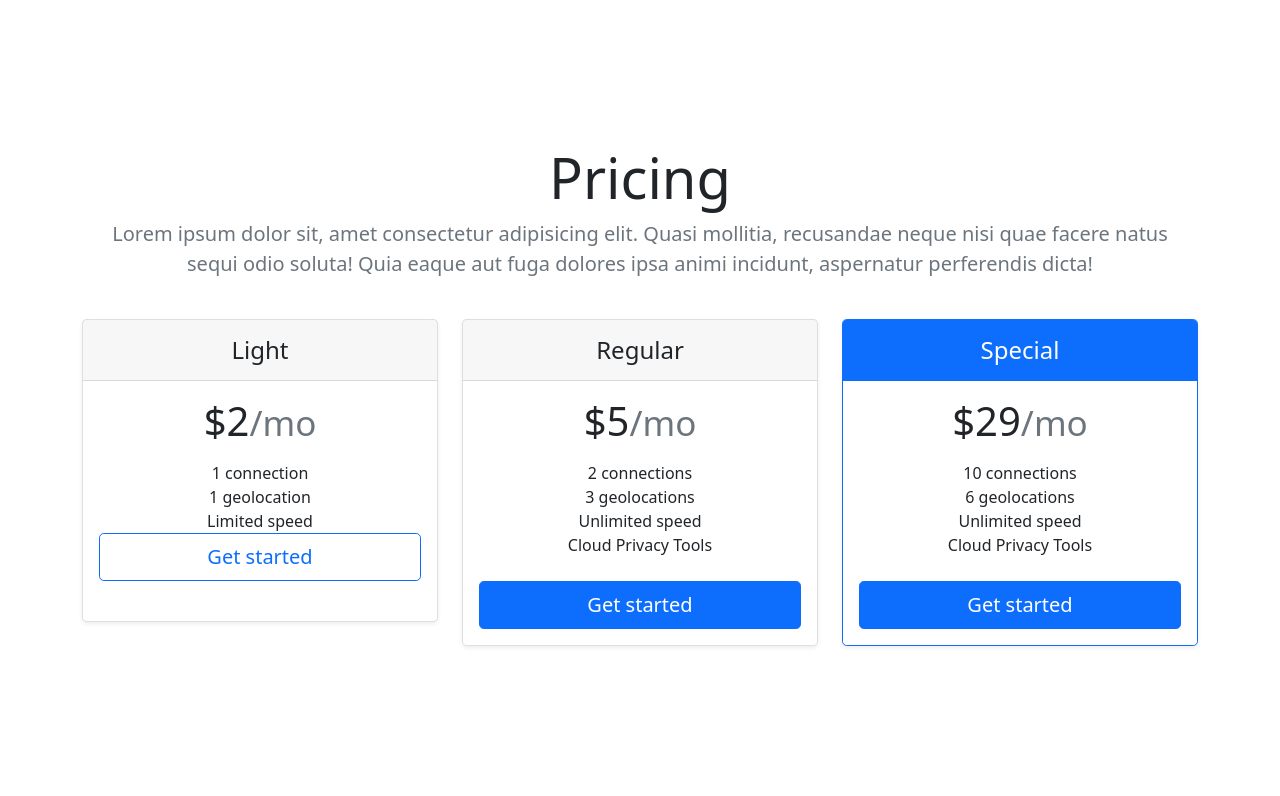
After one commit to Shiva-lines/toucan-store, a Django app: template shop/templates/home.html in a window 1280 px wide. The commit adds this page. Shown: the part 801-1597 px from the top of the page. Run offline with Django 4.2, Linux system fonts and the light colour scheme; the template is opened without the code that fills it, so the values that code supplies are empty.

Commit message:
edited home page and css styles

```diff
--- a/shop/static/shop/css/styles.css
+++ b/shop/static/shop/css/styles.css
@@ -0,0 +1,59 @@
+.home-1 {
+    background:
+        linear-gradient(
+          rgba(0, 0, 0, 0.7),
+          rgba(0, 0, 0, 0.7)
+        ),
+        url('https://wallpapersmug.com/download/5120x2880/99db0a/vietnam-city-buildings-night.jpg');
+
+    height: 100vh;
+    display: flex;
+    justify-content: center;
+    align-items: center;
+    color: white;
+
+    background-attachment: fixed;
+    background-position: center;
+    background-repeat: no-repeat;
+    background-size: cover;
+}
+
+.home-2 {
+    height: 100vh;
+    display: flex;
+    justify-content: center;
+    align-items: center;
+}
+
+.account {
+    background:
+        linear-gradient(
+          rgba(0, 0, 0, 0.7),
+          rgba(0, 0, 0, 0.7)
+        ),
+        url('images/home1.jpg');
+
+    background-attachment: fixed;
+    background-position: center;
+    background-repeat: no-repeat;
+    background-size: cover;
+}
+
+.footer {
+    background:
+        linear-gradient(
+          rgba(0, 0, 0, 0.7),
+          rgba(0, 0, 0, 0.7)
+        ),
+        url('https://wallpapersmug.com/download/5120x2880/99db0a/vietnam-city-buildings-night.jpg');
+
+    height: 20vh;
+    background-attachment: fixed;
+    background-position: center;
+    background-repeat: no-repeat;
+    background-size: cover;
+    color: gray;
+    display: flex;
+    justify-content: center;
+    align-items: center;
+}
--- a/shop/templates/base.html
+++ b/shop/templates/base.html
@@ -1,12 +1,61 @@
+{% load static %}
+
 <!DOCTYPE html>
 <html>
-    <head>
-        <meta charset="utf-8">
+  <head>
+    <link rel="stylesheet" href="{% static 'shop/css/styles.css' %}">
+
+    <!-- Required meta tags  for Bootstrap -->
+    <meta charset="utf-8">
     <meta name="viewport" content="width=device-width, initial-scale=1">
-    <title>Bootstrap demo</title>
-    <link href="https://cdn.jsdelivr.net/npm/bootstrap@5.3.0-alpha1/dist/css/bootstrap.min.css" rel="stylesheet" integrity="sha384-GLhlTQ8iRABdZLl6O3oVMWSktQOp6b7In1Zl3/Jr59b6EGGoI1aFkw7cmDA6j6gD" crossorigin="anonymous">
-    <script src="https://cdn.jsdelivr.net/npm/bootstrap@5.3.0-alpha1/dist/js/bootstrap.bundle.min.js" integrity="sha384-w76AqPfDkMBDXo30jS1Sgez6pr3x5MlQ1ZAGC+nuZB+EYdgRZgiwxhTBTkF7CXvN" crossorigin="anonymous"></script>
-    </head>
-    <body>
+
+    <!-- Bootstrap CSS -->
+    <link href="https://cdn.jsdelivr.net/npm/bootstrap@5.0.2/dist/css/bootstrap.min.css" rel="stylesheet" integrity="sha384-EVSTQN3/azprG1Anm3QDgpJLIm9Nao0Yz1ztcQTwFspd3yD65VohhpuuCOmLASjC" crossorigin="anonymous">
+  </head>
+  <body>
+      <html>
+        <script src="https://cdn.jsdelivr.net/npm/bootstrap@5.0.2/dist/js/bootstrap.bundle.min.js" integrity="sha384-MrcW6ZMFYlzcLA8Nl+NtUVF0sA7MsXsP1UyJoMp4YLEuNSfAP+JcXn/tWtIaxVXM" crossorigin="anonymous"></script>
+
+
+        {% block content %}
+        {% endblock %}
+
+        <div class="footer">
+          <h3>ToucanStore</h3>
+        </div>
+
+        <!-- Header fixed -->
+        <header class="header">
+          <nav class="navbar navbar-expand-sm fixed-top navbar-dark bg-dark">
+            <div class="container-fluid">
+              <a class="navbar-brand" href="#">ToucanStore</a>
+              <button class="navbar-toggler" type="button" data-bs-toggle="collapse" data-bs-target="#navbarNav" aria-controls="navbarNav" aria-expanded="false" aria-label="Toggle navigation">
+                <span class="navbar-toggler-icon"></span>
+              </button>
+              <div class="collapse navbar-collapse" id="navbarNav">
+                <ul class="navbar-nav">
+                  <li class="nav-item">
+                    <a class="nav-link active" aria-current="page" href="#">Home</a>
+                  </li>
+                  <li class="nav-item">
+                    <a class="nav-link disabled" href="#" tabindex="-1" aria-disabled="true">Privacy Tools</a>
+                  </li>
+                  <li class="nav-item">
+                    <a class="nav-link" href="#">FAQ</a>
+                  </li>
+                  <li class="nav-item">
+                    <a class="nav-link" href="#">Blog</a>
+                  </li>
+                </ul>
+                <div class="navbar-nav">
+                  <a class="nav-link" href="#">Account</a>
+                </div>
+              </div>
+            </div>
+          </nav>
+        </header>
+
+        <!-- Content -->
     </body>
+  </html>
 </html>
--- /dev/null
+++ b/shop/templates/home.html
@@ -0,0 +1,69 @@
+{% extends 'base.html' %}
+
+{% block content %}
+<main>
+  <div class="home-1">
+      <h1><strong>ToucanVPN</strong>: Secure. Simple. Convenient.</h1>
+    </div>
+  </div>
+  <div class="home-2">
+    <div class="container-sm">
+      <div class="pricing-header p-3 pb-md-4 mx-auto text-center mt-3">
+        <h1 class="display-4 fw-normal">Pricing</h1>
+        <p class="fs-5 text-muted">Lorem ipsum dolor sit, amet consectetur adipisicing elit. Quasi mollitia, recusandae neque nisi quae facere natus sequi odio soluta! Quia eaque aut fuga dolores ipsa animi incidunt, aspernatur perferendis dicta!</p>
+      </div>
+
+      <div class="row row-cols-1 row-cols-md-3 mb-3 text-center">
+        <div class="col">
+          <div class="card mb-4 rounded-3 shadow-sm">
+            <div class="card-header py-3">
+              <h4 class="my-0 fw-normal">Light</h4>
+            </div>
+            <div class="card-body">
+              <h1 class="card-title pricing-card-title">$2<small class="text-muted fw-light">/mo</small></h1>
+              <ul class="list-unstyled mt-3 mb-4">
+                <li>1 connection</li>
+                <li>1 geolocation</li>
+                <li>Limited speed</li>
+              <button type="button" class="w-100 btn btn-lg btn-outline-primary">Get started</button>
+            </div>
+          </div>
+        </div>
+        <div class="col">
+          <div class="card mb-4 rounded-3 shadow-sm">
+            <div class="card-header py-3">
+              <h4 class="my-0 fw-normal">Regular</h4>
+            </div>
+            <div class="card-body">
+              <h1 class="card-title pricing-card-title">$5<small class="text-muted fw-light">/mo</small></h1>
+              <ul class="list-unstyled mt-3 mb-4">
+                <li>2 connections</li>
+                <li>3 geolocations</li>
+                <li>Unlimited speed</li>
+                <li>Cloud Privacy Tools</li>
+              </ul>
+              <button type="button" class="w-100 btn btn-lg btn-primary">Get started</button>
+            </div>
+          </div>
+        </div>
+        <div class="col">
+          <div class="card mb-4 rounded-3 shadow-sm border-primary">
+            <div class="card-header py-3 text-white bg-primary border-primary">
+              <h4 class="my-0 fw-normal">Special</h4>
+            </div>
+            <div class="card-body">
+              <h1 class="card-title pricing-card-title">$29<small class="text-muted fw-light">/mo</small></h1>
+              <ul class="list-unstyled mt-3 mb-4">
+                <li>10 connections</li>
+                <li>6 geolocations</li>
+                <li>Unlimited speed</li>
+                <li>Cloud Privacy Tools</li>
+              </ul>
+              <button type="button" class="w-100 btn btn-lg btn-primary">Get started</button>
+            </div>
+          </div>
+        </div>
+      </div>
+    </div>
+</main>
+{% endblock %}
--- a/shop/views.py
+++ b/shop/views.py
@@ -4,7 +4,7 @@ from django.views import generic
 # Create your views here.
 
 class MainPage(generic.ListView):
-    template_name = 'base.html'
+    template_name = 'home.html'
 
     def get_queryset(self):
         pass
--- a/toucanstore/settings.py
+++ b/toucanstore/settings.py
@@ -38,6 +38,7 @@ INSTALLED_APPS = [
     'django.contrib.messages',
     'django.contrib.staticfiles',
     'shop.apps.ShopConfig',
+    'bootstrap5',
 ]
 
 MIDDLEWARE = [
```
Also changed, not shown: shop/templates/account.html (added, +55 -0 lines), shop/templates/blog.html (added, +55 -0 lines), shop/templates/faq.html (added, +55 -0 lines), shop/templates/privacytools.html (added, +55 -0 lines), shop/templates/styles.css (added, +39 -0 lines), 5 other files.
